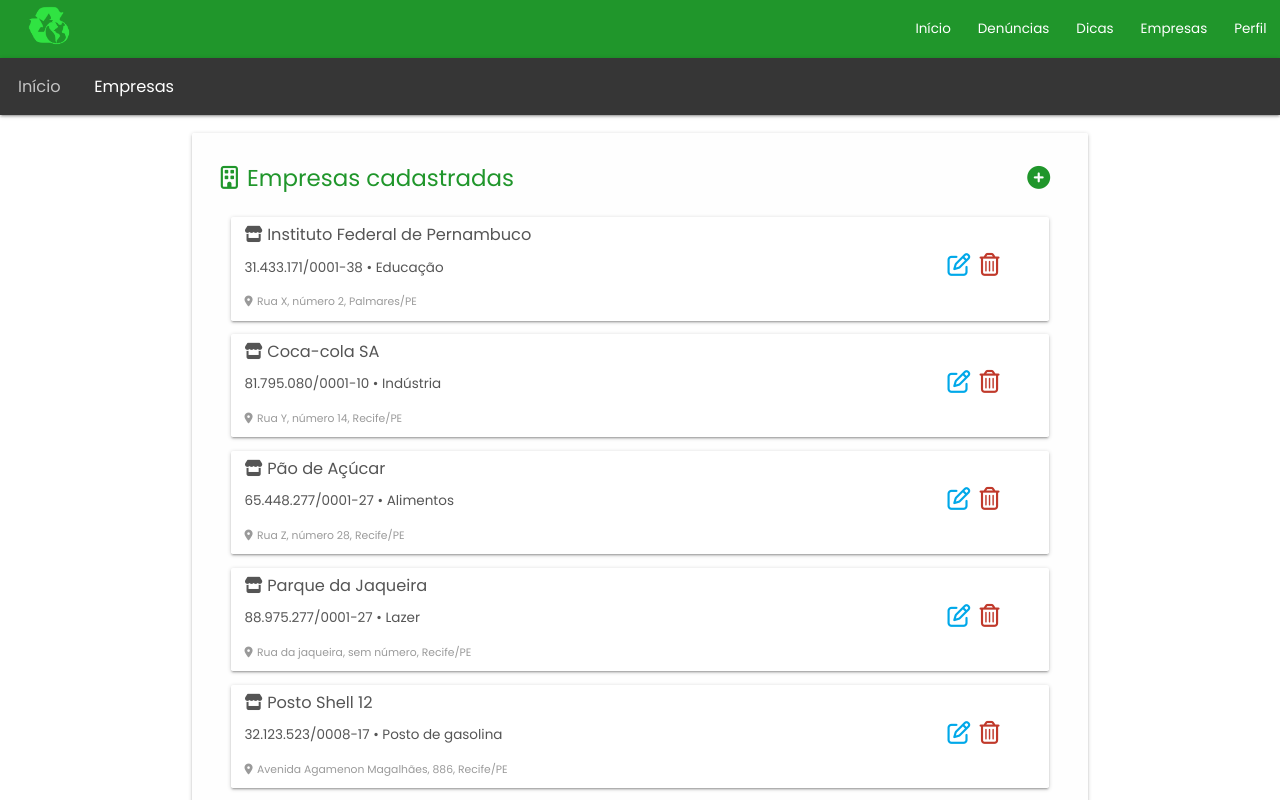
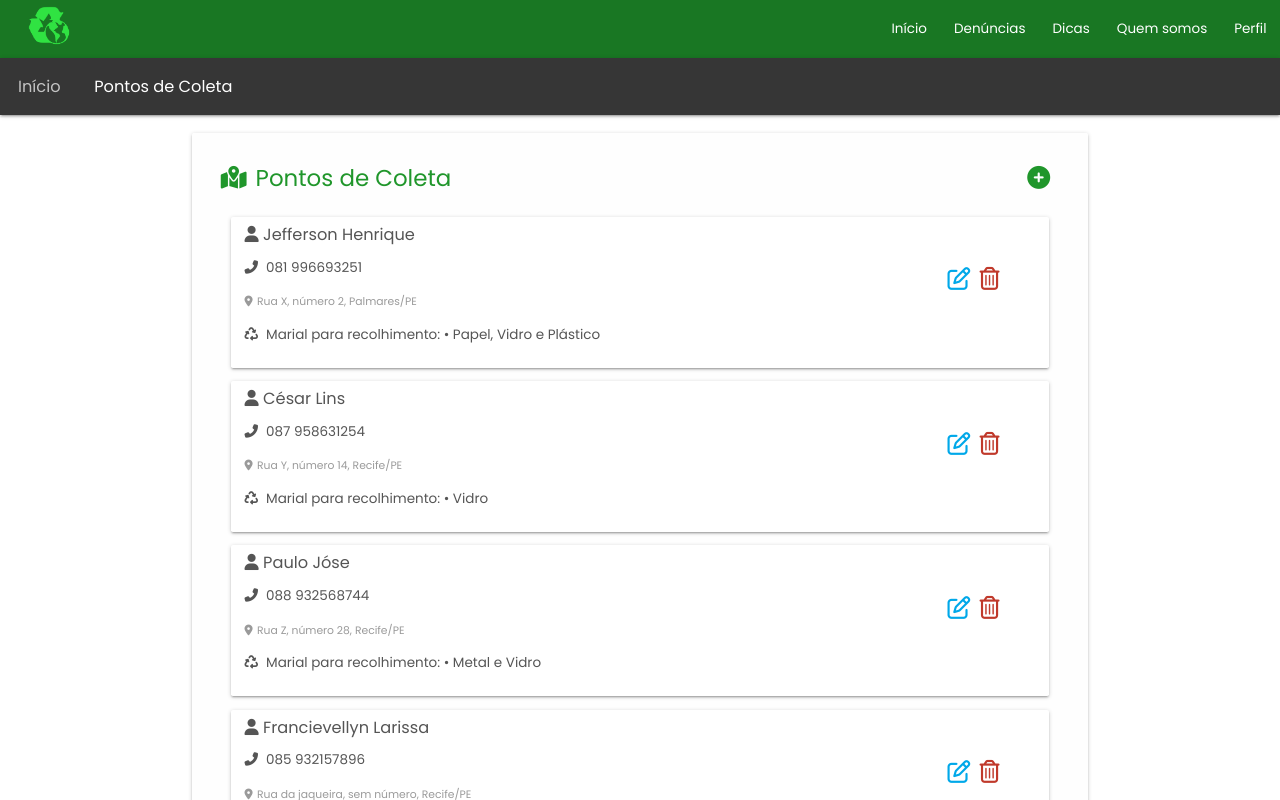
Before and after one commit to paulocsarlins/coleta-inteligente-seletiva, a Vue app in the folder frontend/: page / in a window 1280 px wide. Shown: the top 800 px of the page. Built offline with nearby package versions, Linux system fonts and the light colour scheme.

Commit message:
Criado o componente Pontos de Coleta

```diff
--- a/frontend/src/App.vue
+++ b/frontend/src/App.vue
@@ -1,16 +1,16 @@
 <template>
   <div>
-    <list-companies></list-companies>
+    <pontos-de-coleta></pontos-de-coleta>
   </div>
 </template>
 
 <script>
-import ListCompanies from './components/companies/ListCompanies.vue'
+import PontosDeColeta from './components/template/PontosDeColeta.vue'
 
 export default {
   name: 'App',
   components: {
-    ListCompanies
+    PontosDeColeta
   },
   data(){
     return {
--- a/frontend/src/components/template/HeaderNavbar.vue
+++ b/frontend/src/components/template/HeaderNavbar.vue
@@ -7,7 +7,7 @@
           <li><a href="sass.html">Início</a></li>
           <li><a href="badges.html">Denúncias</a></li>
           <li><a href="badges.html">Dicas</a></li>
-          <li><a href="badges.html">Empresas</a></li>
+          <li><a href="badges.html">Quem somos</a></li>
           <li><a href="collapsible.html">Perfil</a></li>
         </ul>
       </div>
@@ -27,7 +27,7 @@
 <style>
 
 nav.menu-superior {
-  background: #20962B;
+  background: #197723;
 }
 
 nav .brand-logo {
--- /dev/null
+++ b/frontend/src/components/template/PontosDeColeta.vue
@@ -0,0 +1,197 @@
+<template>
+  <div>
+    <header-navbar></header-navbar>
+
+    <nav class="menu-breadcrumb animate__animated animate__fadeIn">
+      <div class="nav-wrapper">
+        <div class="col s12">
+          <a href="#!" class="breadcrumb">Início</a>
+          <a href="#!" class="breadcrumb">Pontos de Coleta</a>
+        </div>
+      </div>
+    </nav>
+
+    <div class="content card">
+      <div class="row">
+        <h2 class="animate__animated animate__fadeIn">
+          <i class="fas fa-map-marked-alt"></i>Pontos de Coleta
+
+          <span><i class="fas fa-plus-circle"></i></span>
+        </h2>
+
+        <div class="col l12">
+          <div
+            class="
+              card
+              pontoColeta-card
+              animate__animated animate__fadeInUp animate__delay-1s
+            "
+            v-for="pontoColeta of pontosColeta"
+            v-bind:key="pontoColeta"
+          >
+            <h5><i class="fas fa-user"></i>{{ pontoColeta.nome }}</h5>
+
+            <p>
+              <i class="fas fa-phone-alt"></i>
+              {{ pontoColeta.telefone }}
+            </p>
+
+            <span>
+              <i class="fas fa-map-marker-alt"></i
+              >{{ pontoColeta.endereco }}</span
+            >
+
+            <p>
+              <i class="fas fa-recycle"></i>
+              {{ pontoColeta.materialColeta }} &bull;
+              {{ pontoColeta.tipoMaterial }}
+            </p>
+
+            <div
+              class="
+                card-actions
+                animate__animated animate__fadeIn animate__delay-2s
+              "
+            >
+              <span><i class="far fa-edit"></i></span>
+              <span><i class="far fa-trash-alt"></i></span>
+            </div>
+          </div>
+        </div>
+      </div>
+    </div>
+  </div>
+</template>
+
+<script>
+import HeaderNavbar from "../template/HeaderNavbar.vue";
+
+export default {
+  components: { HeaderNavbar },
+  name: "pontos-de-coleta",
+  data() {
+    return {
+      pontosColeta: [
+        {
+          nome: "Jefferson Henrique",
+          telefone: "081 996693251",
+          endereco: "Rua X, número 2, Palmares/PE",
+          materialColeta: "Marial para recolhimento:",
+          tipoMaterial: "Papel, Vidro e Plástico",
+        },
+        {
+          nome: "César Lins",
+          telefone: "087 958631254",
+          endereco: "Rua Y, número 14, Recife/PE",
+          materialColeta: "Marial para recolhimento:",
+          tipoMaterial: "Vidro",
+        },
+        {
+          nome: "Paulo Jóse",
+          telefone: "088 932568744",
+          endereco: "Rua Z, número 28, Recife/PE",
+          materialColeta: "Marial para recolhimento:",
+          tipoMaterial: "Metal e Vidro",
+        },
+        {
+          nome: "Francievellyn Larissa",
+          telefone: "085 932157896",
+          endereco: "Rua da jaqueira, sem número, Recife/PE",
+          materialColeta: "Marial para recolhimento:",
+          tipoMaterial: "Vidro e Plástico",
+        },
+        {
+          nome: "Victor Lira",
+          telefone: "086 932158647",
+          endereco: "Avenida Agamenon Magalhães, 886, Recife/PE",
+          materialColeta: "Marial para recolhimento:",
+          tipoMaterial: "Plástico",
+        },
+        {
+          nome: "Heitor Gabriel",
+          telefone: "082 978546321",
+          endereco: "Avenida Onze de Julho, 886, Recife/PE",
+          materialColeta: "Marial para recolhimento:",
+          tipoMaterial: "Metal",
+        },
+        {
+          nome: "Mariane Silva",
+          telefone: "087 978596521",
+          endereco: "Rua 12 de Abril, 987, Maraial/PE",
+          materialColeta: "Marial para recolhimento:",
+          tipoMaterial: "Papel",
+        },
+      ],
+    };
+  },
+  created: function () {},
+};
+</script>
+
+<style>
+.menu-breadcrumb {
+  background: #363636;
+  padding-left: 20px;
+}
+
+.content {
+  width: 70%;
+  margin-left: 15%;
+  padding: 1px 32px;
+  margin-top: 20px;
+  background: rgba(0, 0, 0, 0.005);
+}
+
+.content h2 {
+  font-size: 1.7rem;
+  color: #20962b;
+}
+
+.content h2 i {
+  margin-right: 10px;
+}
+
+.pontoColeta-card {
+  padding: 10px 15px;
+  color: #555;
+}
+
+.pontoColeta-card h5 {
+  font-size: 1.2rem;
+  margin: 0;
+}
+
+.pontoColeta-card i {
+  margin-right: 5px;
+}
+
+.pontoColeta-card span {
+  color: #9a9a9a;
+  font-size: 0.8rem;
+}
+
+.card-actions {
+  position: absolute;
+  right: 50px;
+  top: 30%;
+}
+
+.card-actions span {
+  cursor: pointer;
+  font-size: 1.7rem;
+}
+
+.card-actions .fa-edit {
+  color: #00a8e9;
+  margin-right: 10px;
+}
+
+.card-actions .fa-trash-alt {
+  color: #c0392b;
+}
+
+h2 span {
+  float: right;
+  cursor: pointer;
+}
+</style>
```
